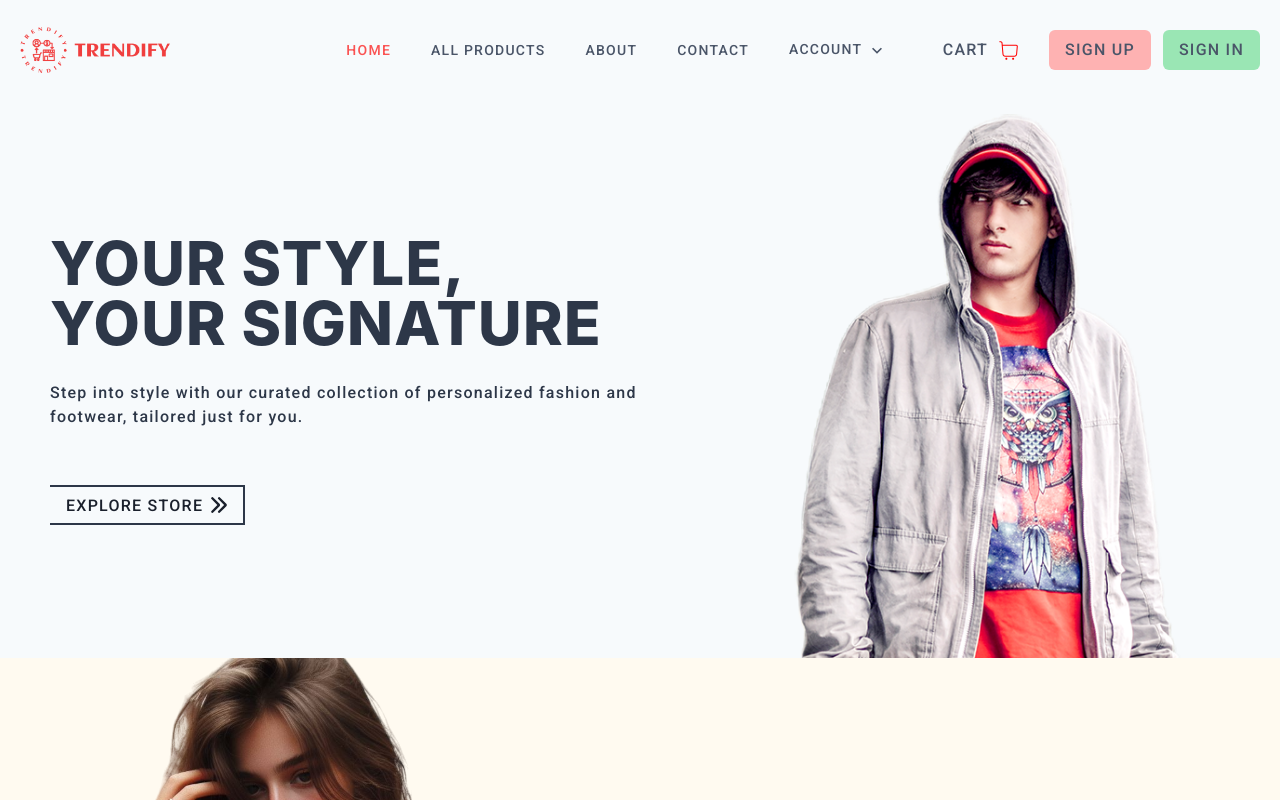
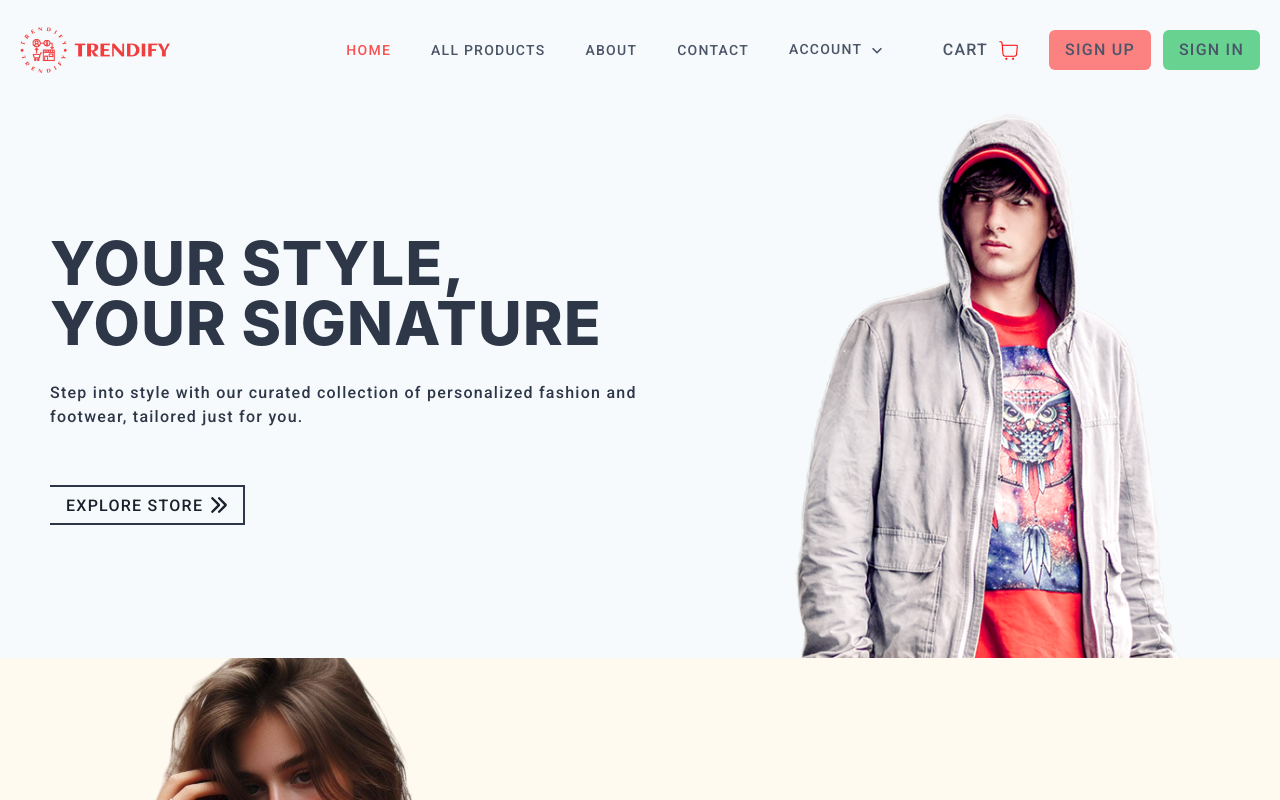
Before and after one commit to SaranaDheeraj/Ecommerce, a React (Vite) app in the folder frontend/: page / in a window 1280 px wide. Shown: the top 800 px of the page. Built offline with nearby package versions, Linux system fonts and the light colour scheme; no server answers.

Commit message:
added reacthookforms and zod

```diff
--- a/frontend/package.json
+++ b/frontend/package.json
@@ -14,13 +14,16 @@
     "@chakra-ui/react": "^2.8.2",
     "@emotion/react": "^11.11.3",
     "@emotion/styled": "^11.11.0",
+    "@hookform/resolvers": "^3.3.4",
     "axios": "^1.6.7",
     "framer-motion": "^11.0.3",
     "react": "^18.2.0",
     "react-dom": "^18.2.0",
+    "react-hook-form": "^7.50.1",
     "react-icons": "^5.0.1",
     "react-router-dom": "^6.22.0",
-    "recoil": "^0.7.7"
+    "recoil": "^0.7.7",
+    "zod": "^3.22.4"
   },
   "devDependencies": {
     "@types/react": "^18.2.43",
--- a/frontend/src/components/NavLinks.tsx
+++ b/frontend/src/components/NavLinks.tsx
@@ -58,11 +58,15 @@ const NavLinks = () => {
             <CiShoppingCart size={25} color="red" />
           </Box>
         </Button>
-        <Button bg="red.200" color="gray.600">
-          <Text>SIGN UP</Text>
+        <Button bg="red.300" color="gray.600" _hover={{ bg: "red.200" }}>
+          <NavLink to="/signup">
+            <Text>SIGN UP</Text>
+          </NavLink>
         </Button>
-        <Button bg="green.200" color="gray.600">
-          <Text>SIGN IN</Text>
+        <Button bg="green.300" color="gray.600" _hover={{ bg: "green.200" }}>
+          <NavLink to="/signin">
+            <Text>SIGN IN</Text>
+          </NavLink>
         </Button>
       </Box>
     </Box>
```
Also changed, not shown: 1 other file (tests, documents, lock files or other folders).
